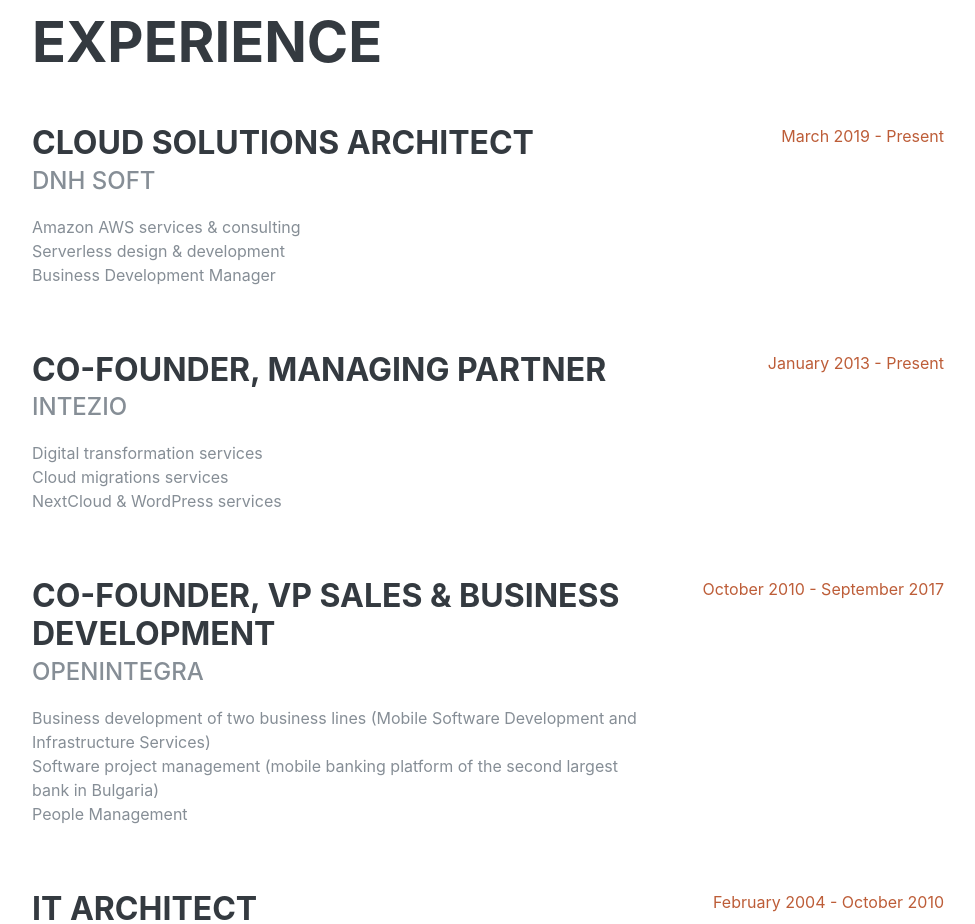
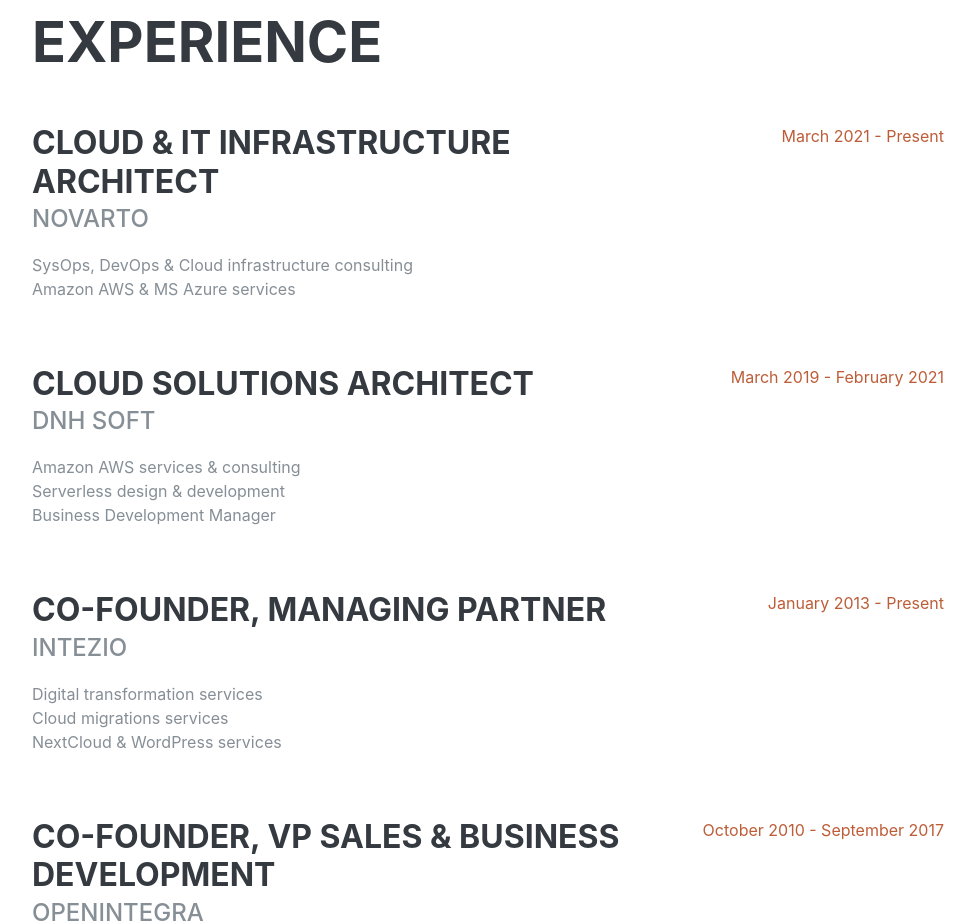
Before and after one commit to yovko/cv.yovko.net, a plain HTML site: page index.html in a window 1280 px wide. Shown: the part 840-1764 px from the top of the page, without its empty margins (288-1263 px from the left). Drawn offline with Linux system fonts and the light colour scheme; a web font is replaced by a local one.

Commit message:
Novarto experience added

```diff
--- a/index.html
+++ b/index.html
@@ -123,6 +123,18 @@
 
         <div class="resume-item d-flex flex-column flex-md-row justify-content-between mb-5">
           <div class="resume-content">
+            <h3 class="mb-0">Cloud &amp; IT Infrastructure Architect</h3>
+            <div class="subheading mb-3">Novarto</div>
+            <p>SysOps, DevOps &amp; Cloud infrastructure consulting<br>
+              Amazon AWS &amp; MS Azure services</p>
+          </div>
+          <div class="resume-date text-md-right">
+            <span class="text-primary">March 2021 - Present</span>
+          </div>
+        </div>
+
+        <div class="resume-item d-flex flex-column flex-md-row justify-content-between mb-5">
+          <div class="resume-content">
             <h3 class="mb-0">Cloud Solutions Architect</h3>
             <div class="subheading mb-3">DNH Soft</div>
             <p>Amazon AWS services &amp; consulting<br>
@@ -130,7 +142,7 @@
               Business Development Manager</p>
           </div>
           <div class="resume-date text-md-right">
-            <span class="text-primary">March 2019 - Present</span>
+            <span class="text-primary">March 2019 - February 2021</span>
           </div>
         </div>
 
```
